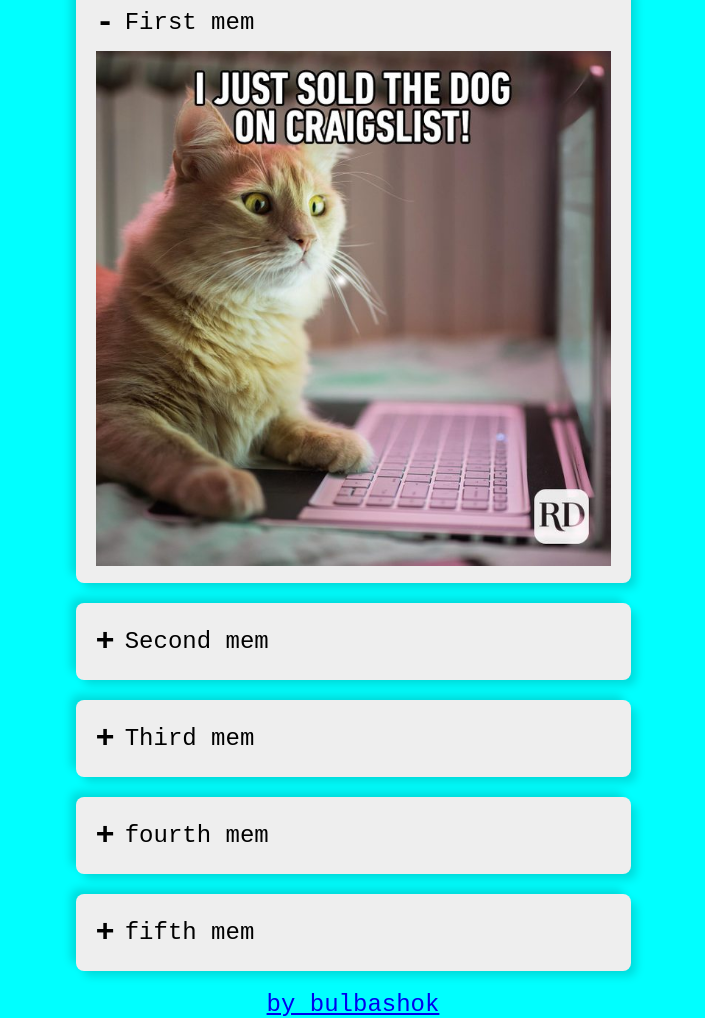
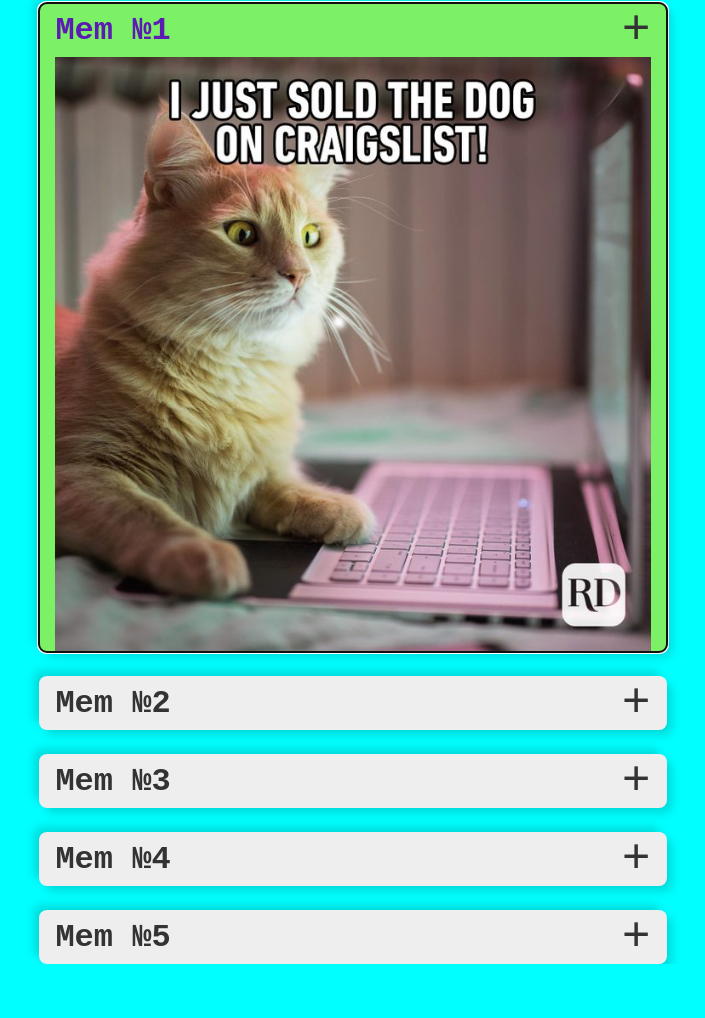
Before and after one commit to Bulbashok/cssBayan, a plain HTML site: page index.html in a window 1280 px wide. Shown: the part 130-1148 px from the top of the page, without its empty margins (287-992 px from the left). After the commit the page ends 1094 px from the top, so only its background shows below. Drawn offline with Linux system fonts and the light colour scheme.

Commit message:
refactor: change structure of the project (пн, мар 13, 2023 23:02:10 PM)

```diff
--- a/index.html
+++ b/index.html
@@ -1,59 +1,64 @@
 <!DOCTYPE html>
 <html lang="en">
   <head>
-    <meta charset="UTF-8">
-    <meta http-equiv="X-UA-Compatible" content="IE=edge">
-    <meta name="viewport" content="width=device-width, initial-scale=1.0">
-    <link rel="stylesheet" href="style.css">
-    <title></title>
+    <meta charset="UTF-8" />
+    <meta http-equiv="X-UA-Compatible" content="IE=edge" />
+    <meta name="viewport" content="width=device-width, initial-scale=1.0" />
+    <link rel="stylesheet" href="style.css" />
+    <title>accordion</title>
   </head>
   <body>
     <div class="container">
         <header class="header">
             <h1 class="page-title">cssBayan</h1>
         </header>
-        <main class="main">
-            <ul class="accordion">
-                <li class="slide">
-                    <input type="radio" name="accordion" id="first" checked>
-                    <label for="first">First mem</label>
+      <div class="accordion">
+          <button autofocus class="item">
+            <div class="header">
+              <h2>Mem №1</h2>
+              <span autofocus class="icon">&plus;</span>
+            </div>
             <div class="content">
-                        <img src="./assets/1.jpg" alt="memes">
+              <img src="./assets/1.jpg" alt="img">
             </div>
-                </li>
-                <li class="slide">
-                    <input type="radio" name="accordion" id="second" >
-                    <label for="second">Second mem</label>
+          </button>
+          <button class="item">
+            <div class="header">
+              <h2>Mem №2</h2>
+              <span class="icon">&plus;</span>
+            </div>
             <div class="content">
-                        <img src="./assets/2.jpg" alt="memes">
+              <img src="./assets/2.jpg" alt="img">
             </div>
-                </li>
-                <li class="slide">
-                    <input type="radio" name="accordion" id="third">
-                    <label for="third">Third mem</label>
+          </button>
+          <button class="item">
+            <div class="header">
+              <h2>Mem №3</h2>
+              <span class="icon">&plus;</span>
+            </div>
             <div class="content">
-                        <img src="./assets/3.jpg" alt="memes">
+              <img src="./assets/3.jpg" alt="img">
             </div>
-                </li>
-                <li class="slide">
-                    <input type="radio" name="accordion" id="fourth">
-                    <label for="fourth">fourth mem</label>
+          </button>
+          <button class="item">
+            <div class="header">
+              <h2>Mem №4</h2>
+              <span class="icon">&plus;</span>
+            </div>
             <div class="content">
-                        <img src="./assets/4.jpg" alt="memes">
+              <img src="./assets/4.jpg" alt="img">
             </div>
-                </li>
-                <li class="slide">
-                    <input type="radio" name="accordion" id="fifth">
-                    <label for="fifth">fifth mem</label>
+          </button>
+          <button class="item">
+            <div class="header">
+              <h2>Mem №5</h2>
+              <span class="icon">&plus;</span>
+            </div>
             <div class="content">
-                        <img src="./assets/5.jpg" alt="memes">
+              <img src="./assets/5.jpg" alt="img">
             </div>
-                </li>
-            </ul>
-        </main>
-        <footer class="footer">
-            <a class="footer-link" href="https://www.instagram.com/bulbashok/"> by bulbashok</a>
-        </footer>
+          </button>
+        </div>
     </div>
   </body>
 </html>
--- a/style.css
+++ b/style.css
@@ -5,87 +5,111 @@
     box-sizing: border-box;
 }
 
-body{
-    background-color: aqua;
-    font-size: 1.5rem;
-}
 .container{
     flex-direction: column;
     display: flex;
     align-items: center;
-}
-.page-title{
-    margin: 20px;
+    gap: 1.5rem;
   }
 
-.accordion{
-    margin: 20px auto;
-    width: 75%;
+  body{
+    background-color: aqua;
+    font-size: 3rem;
   }
 
-.slide{
-    list-style: none;
+  button {
     cursor: pointer;
-    width: 100%;
-    margin: 20px auto;
-    padding: 10px;
+    width: 70%;
     border-radius: 8px;
     background: #eee;
+    border: none;
+    padding: 0rem 1rem;
     box-shadow: 6px 6px 10px -1px rgba(0, 0, 0, 0.15),
                 -6px -6px 10px -1px rgba(0, 0, 0, 0.15);
 }
 
-.slide:hover{
-    background: #7df166;
+button:hover{
+    background-color: #7df166;
 }
 
-.accordion li label{
+  .accordion {
     display: flex;
+    flex-direction: column;
     align-items: center;
-    padding: 10px;
+    gap: 1.5rem;
+    margin: 0 auto;
+    width: 70%;
+  }
+
+  .item {
+    width: 70%;
+    overflow: hidden;
+    transition: all .5s;
+  }
+
+  .header {
+    display: flex;
+    justify-content: space-between;
+    align-items: center;
     cursor: pointer;
   }
-img{
+
+  .header h2 {
+    font-size: 2rem;
+    color: #333;
+  }
+
+  .header .icon {
+    font-size: 3rem;
+    color: #333;
+    transform: rotate(0deg);
+    transition: transform 0.3s ease-in-out;
+    opacity: 1;
+  }
+
+  .header:hover .icon {
+    transform: rotate(45deg);
+    opacity: 1;
+  }
+
+  .header:hover h2 {
+    color:darkblue;
+  }
+
+  .item:hover img {
+    opacity: 1;
     width: 100%;
   }
 
-label::before{
-    content: "+";
-    margin-right: 10px;
-    font-size: 2rem;
-    font-weight: 800;
+  img{
+    opacity: 0;
+    width: 0;
+    display: flex;
+    justify-content: center;
+    align-items: center;
+    text-align: center;
+    transition: all 0.5s;
   }
 
-input[type="radio"]{
-    display: none;
+  button:focus img {
+    opacity: 1;
+    width: 100%;
   }
 
-.accordion .content{
-    padding: 0 10px;
-    max-height: 0;
-    overflow: hidden;
-    transition: max-height 0.5s, padding 0.5s;
-}
-
-.accordion input[type="radio"]:checked + label + .content{
-    max-height: 75vh;
-}
-.accordion input[type="radio"]:checked{
+  button:focus {
     background-color: #7df166;
   }
 
-.accordion input[type="radio"]:checked,:hover + label + .content{
-    max-height: 75vh;
+  button:focus h2{
+    color: rgb(92, 27, 179);
   }
-
-.accordion input[type="radio"]:checked + label::before{
-    content: "-";
-}
-
 
   @media (max-width: 1024px) {
     body{
         font-size: 1.25rem;
+    }
+    .header h2 {
+        font-size: 1.75rem;
       }
   }
 
@@ -93,10 +117,16 @@
     body{
         font-size: 1rem;
     }
+    .header h2 {
+        font-size: 1.5rem;
+      }
   }
 
   @media (max-width: 320px) {
     body{
         font-size: 0.75rem;
     }
+    .header h2 {
+        font-size: 1rem;
       }
+  }
```
Lines whose indentation alone changed are shown as unchanged.
